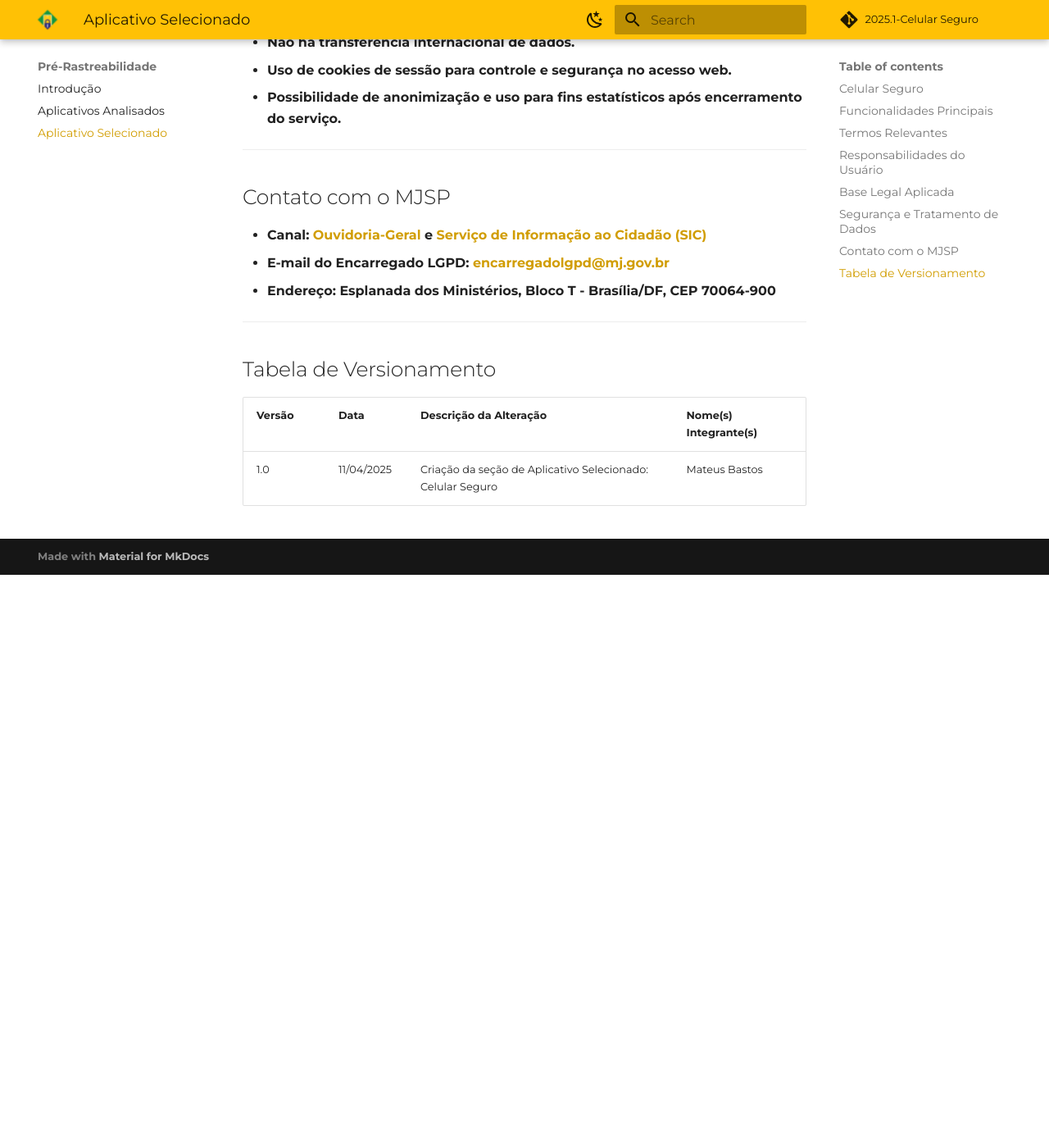
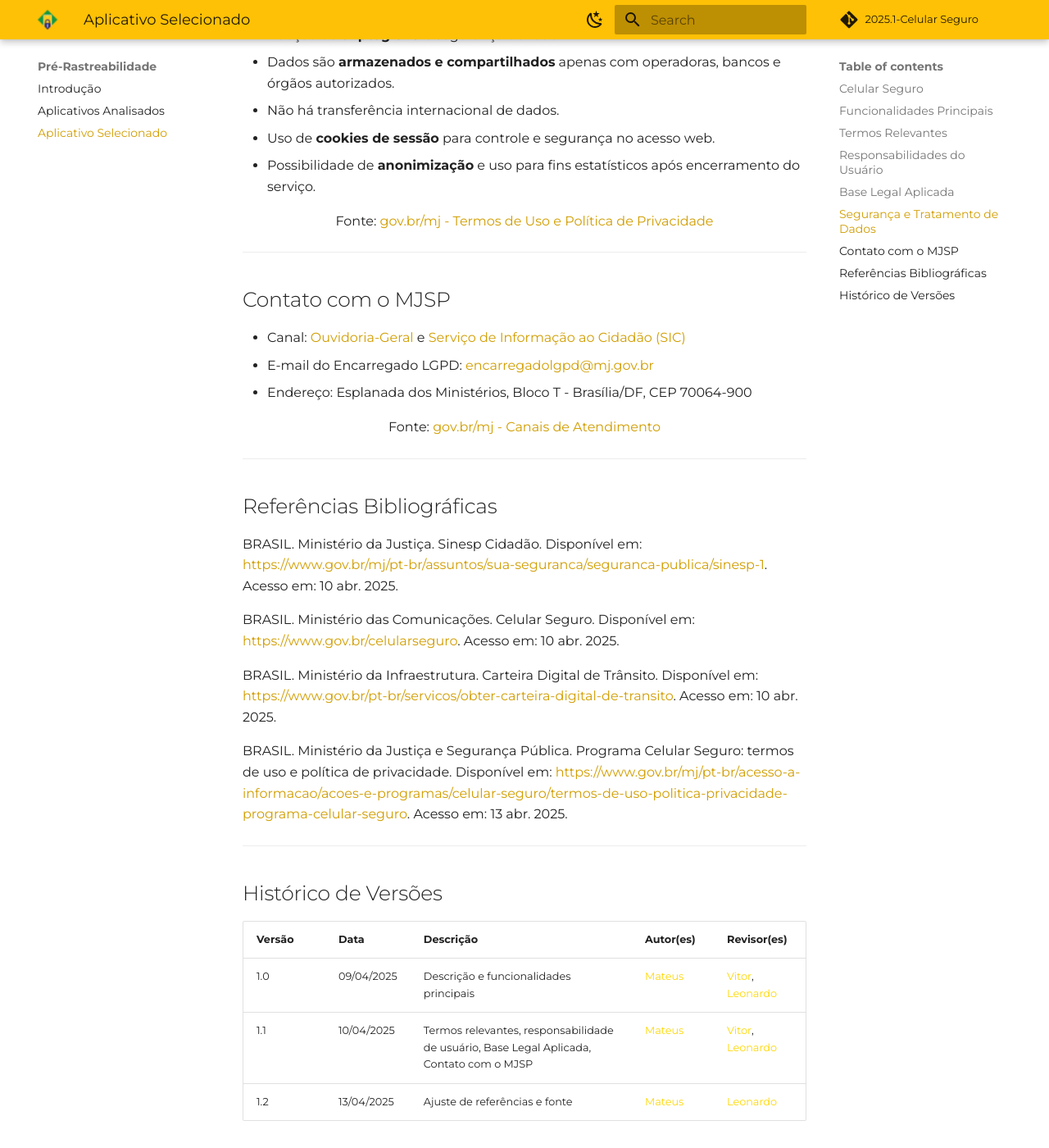
Before and after one commit to Requisitos-de-Software/2025.1-CelularSeguro, an MkDocs documentation site: the page built from Docs/documento-pre-rastreabilidade/aplicativo_selecionado.md, in a window 1280 px wide and 1400 px high, scrolled down 2421 px. Shown: the whole window at 82% size. Built offline with MkDocs 1.6.1 and Material for MkDocs 9.7.7, drawn with Linux system fonts in a browser that asks for light colours; comment, search, counter and statistics services are not loaded; before the commit the page ends 3122 px from its top, so only the background shows below that; some of the changed text lies outside the part shown.

Commit message:
[docs] Alterações na aba Aplicativo Selecionado

```diff
--- a/Docs/documento-pre-rastreabilidade/aplicativo_selecionado.md
+++ b/Docs/documento-pre-rastreabilidade/aplicativo_selecionado.md
@@ -15,6 +15,9 @@
 - **Acompanhamento do status** dos bloqueios realizados.
 - **Acesso multiplataforma:** disponível como app (iOS/Android) e versão web, com autenticação Gov.br.
 
+<font size="3"><p style="text-align: center">Fonte: <a href="https://www.gov.br/mj/pt-br/assuntos/noticias/celular-seguro-como-funciona" target="_blank">gov.br/mj - Como funciona o Celular Seguro</a></p></font>
+
+
 ---
 
 ## Termos Relevantes
@@ -29,7 +32,8 @@
 | **Evento/Incidente**         | Ocorrência de roubo, furto ou extravio do dispositivo.                           |
 | **Serviço Celular Seguro**   | Conjunto de ferramentas para proteger dados e serviços móveis.                   |
 
-<font size="3"><p style="text-align: center">Fonte: Autores</p></font>
+<font size="3"><p style="text-align: center">Fonte: <a href="https://www.gov.br/mj/pt-br/acesso-a-informacao/acoes-e-programas/celular-seguro/termos-de-uso-politica-privacidade-programa-celular-seguro" target="_blank">gov.br/mj - Termos de Uso e Política de Privacidade</a></p></font>
+
 
 ---
 
@@ -42,6 +46,10 @@
 - **Responder por danos** causados por uso indevido ou não autorizado do serviço.
 - **Baixar o app apenas pelas lojas oficiais** (App Store ou Google Play).
 - Realizar comunicações complementares com a **polícia, operadora e bancos** após emitir o alerta.
+
+<font size="3"><p style="text-align: center">Fonte: <a href="https://www.gov.br/mj/pt-br/acesso-a-informacao/acoes-e-programas/celular-seguro/termos-de-uso-politica-privacidade-programa-celular-seguro" target="_blank">gov.br/mj - Termos de Uso e Política de Privacidade</a></p></font>
+
+
 
 ---
 
@@ -57,7 +65,8 @@
 | **Lei nº 13.460/2017**                     | Direitos dos usuários de serviços públicos.                                   |
 | **Portarias e Decretos do MJSP**           | Regras internas sobre proteção de dados, governança e serviços digitais.      |
 
-<font size="3"><p style="text-align: center">Fonte: <strong>Buscar fonte<strong></p></font>
+<font size="3"><p style="text-align: center">Fonte: <a href="https://www.gov.br/mj/pt-br/acesso-a-informacao/acoes-e-programas/celular-seguro/termos-de-uso-politica-privacidade-programa-celular-seguro" target="_blank">gov.br/mj - Base Legal do Programa Celular Seguro</a></p></font>
+
 
 ---
 
@@ -69,6 +78,9 @@
 - Uso de **cookies de sessão** para controle e segurança no acesso web.
 - Possibilidade de **anonimização** e uso para fins estatísticos após encerramento do serviço.
 
+<font size="3"><p style="text-align: center">Fonte: <a href="https://www.gov.br/mj/pt-br/acesso-a-informacao/acoes-e-programas/celular-seguro/termos-de-uso-politica-privacidade-programa-celular-seguro" target="_blank">gov.br/mj - Termos de Uso e Política de Privacidade</a></p></font>
+
+
 ---
 
 ## Contato com o MJSP
@@ -77,11 +89,30 @@
 - E-mail do Encarregado LGPD: [encarregadolgpd@mj.gov.br](mailto:encarregadolgpd@mj.gov.br)
 - Endereço: Esplanada dos Ministérios, Bloco T - Brasília/DF, CEP 70064-900
 
+<font size="3"><p style="text-align: center">Fonte: <a href="https://www.gov.br/mj/pt-br/canais_atendimento" target="_blank">gov.br/mj - Canais de Atendimento</a></p></font>
+
+
 
 ---
 
-## Tabela de Versionamento
+## Referências Bibliográficas
 
-| **Versão** | **Data**     | **Descrição da Alteração**                           | **Nome(s) Integrante(s)**     |
-|------------|--------------|-------------------------------------------------------|-------------------------------|
-| 1.0        | 11/04/2025   | Criação da seção de Aplicativo Selecionado: Celular Seguro | Mateus Bastos        |
+BRASIL. Ministério da Justiça. Sinesp Cidadão. Disponível em: <https://www.gov.br/mj/pt-br/assuntos/sua-seguranca/seguranca-publica/sinesp-1>. Acesso em: 10 abr. 2025.
+
+BRASIL. Ministério das Comunicações. Celular Seguro. Disponível em: <https://www.gov.br/celularseguro>. Acesso em: 10 abr. 2025.
+
+BRASIL. Ministério da Infraestrutura. Carteira Digital de Trânsito. Disponível em: <https://www.gov.br/pt-br/servicos/obter-carteira-digital-de-transito>. Acesso em: 10 abr. 2025.
+
+BRASIL. Ministério da Justiça e Segurança Pública. Programa Celular Seguro: termos de uso e política de privacidade. Disponível em: <https://www.gov.br/mj/pt-br/acesso-a-informacao/acoes-e-programas/celular-seguro/termos-de-uso-politica-privacidade-programa-celular-seguro>. Acesso em: 13 abr. 2025.
+
+
+
+---
+
+## Histórico de Versões
+
+| Versão | Data       | Descrição                                                                                                     | Autor(es)                                                                                                 | Revisor(es)                                                                                                                  |
+|--------|------------|--------------------------------------------------------------------------------------------------------------|------------------------------------------------------------------------------------------------------------|------------------------------------------------------------------------------------------------------------------------------|
+| 1.0    | 09/04/2025 | Descrição e funcionalidades principais                                                                       | [<span style="color:gold;">Mateus</span>](https://github.com/MateuSansete)                                | [<span style="color:gold;">Vitor</span>](https://github.com/Bessazs), [<span style="color:gold;">Leonardo</span>](https://github.com/leozinlima) |
+| 1.1    | 10/04/2025 | Termos relevantes, responsabilidade de usuário, Base Legal Aplicada, Contato com o MJSP                      | [<span style="color:gold;">Mateus</span>](https://github.com/MateuSansete)                                | [<span style="color:gold;">Vitor</span>](https://github.com/Bessazs), [<span style="color:gold;">Leonardo</span>](https://github.com/leozinlima) |
+| 1.2    | 13/04/2025 | Ajuste de referências e fonte                                                                                 | [<span style="color:gold;">Mateus</span>](https://github.com/MateuSansete)                                |  [<span style="color:gold;">Leonardo</span>](https://github.com/leozinlima) |
```
